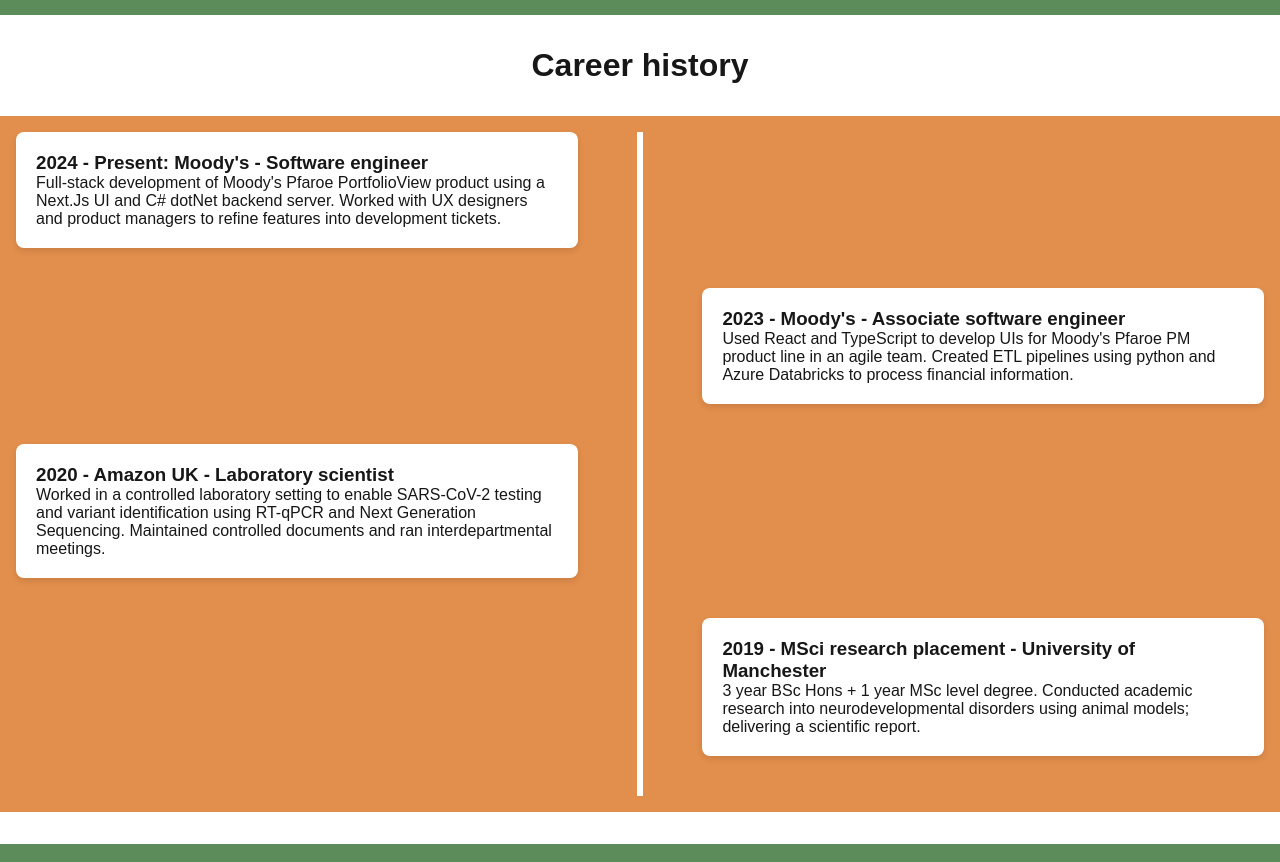
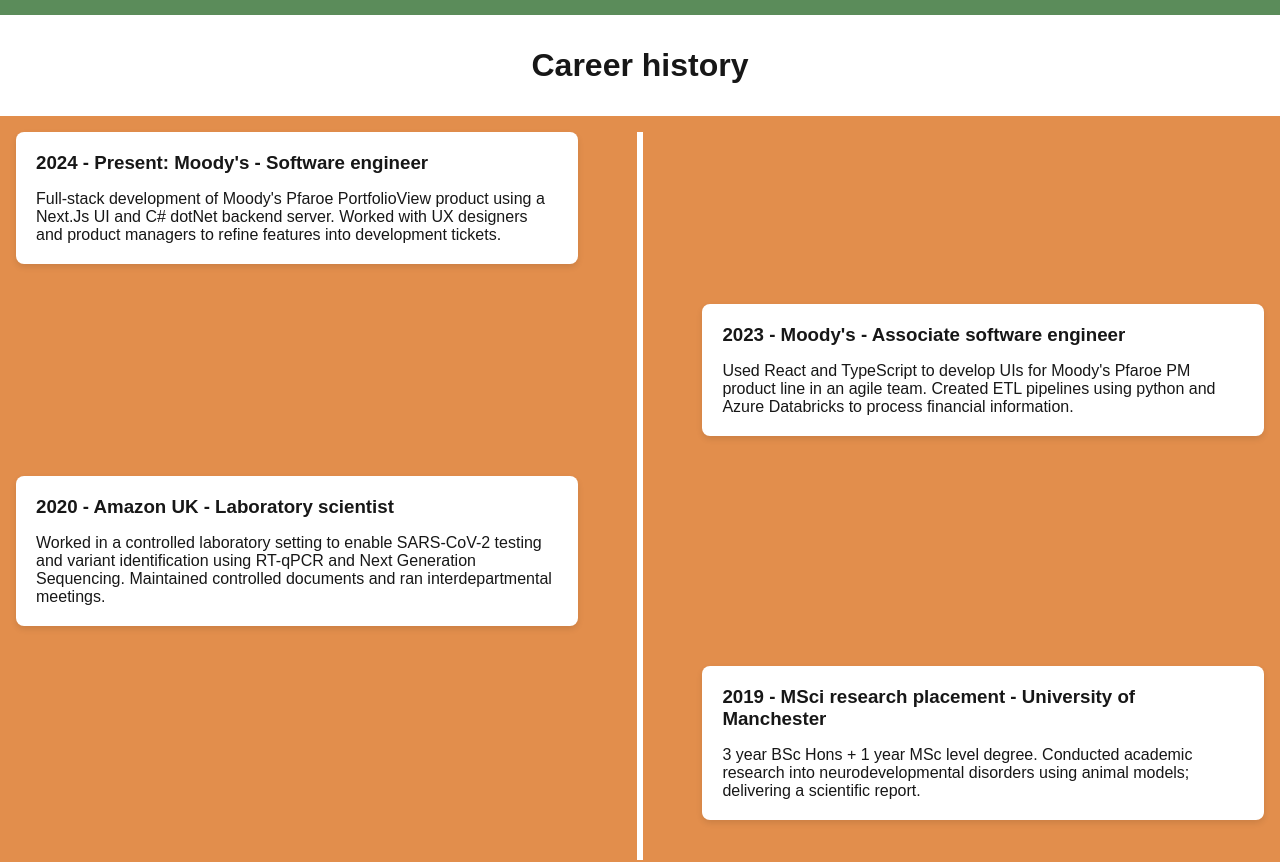
Before and after one commit to joeglDev/Personal-dev-website, a Next.js app: page / in a window 1280 px wide. Shown: the part 1980-2842 px from the top of the page. Built offline with nearby package versions, Linux system fonts and the light colour scheme.

Commit message:
Fix colours of dark mode timeline

```diff
--- a/src/components/timeline/Timeline.module.css
+++ b/src/components/timeline/Timeline.module.css
@@ -30,9 +30,12 @@
 .content {
   width: calc(50% - 20px);
   padding: 20px;
-  background: white;
+  background: var(--background);
   border-radius: 8px;
   box-shadow: 0 3px 6px rgba(0, 0, 0, 0.1);
+  display: flex;
+  flex-direction: column;
+  gap: 16px;
 }
 
 /* Left side positioning */
```
